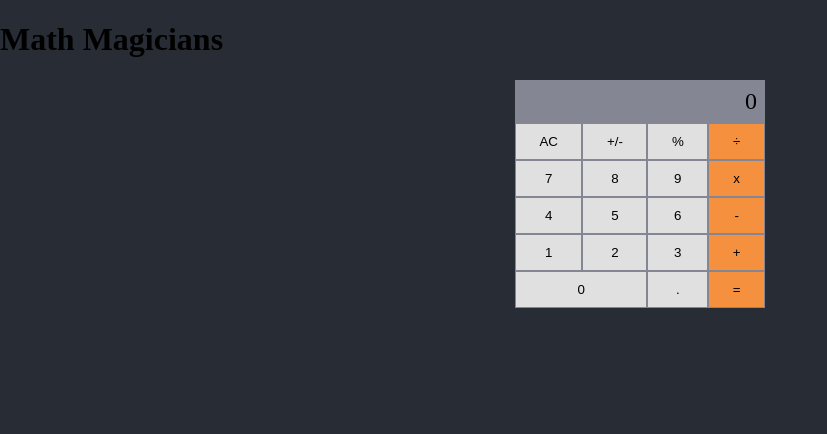
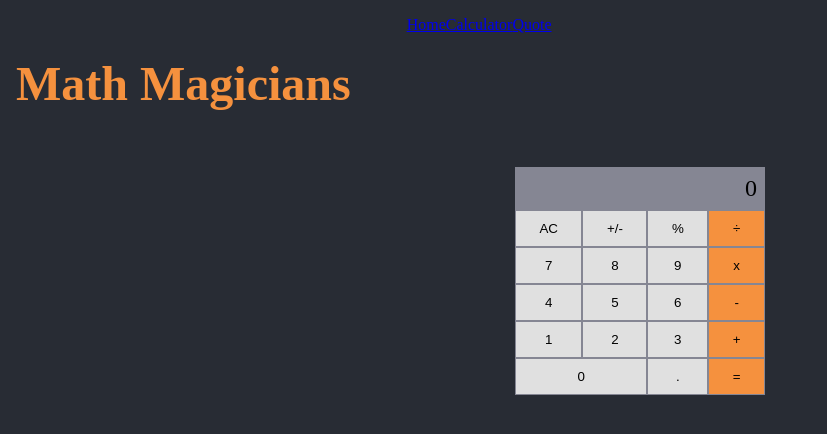
Before and after one commit to J-C-S-V/math-magicians, a React (Create React App) app: page / in a window 1280 px wide. Shown: the top 434 px of the page, without its empty margins (0-827 px from the left). Built offline with nearby package versions, Linux system fonts and the light colour scheme.

Commit message:
Add styles to web site

```diff
--- a/package.json
+++ b/package.json
@@ -50,6 +50,7 @@
     "eslint-plugin-jsx-a11y": "^6.7.1",
     "eslint-plugin-react": "^7.32.2",
     "eslint-plugin-react-hooks": "^4.6.0",
+    "node-sass": "^7.0.3",
     "prop-types": "^15.8.1",
     "stylelint": "^13.13.1",
     "stylelint-config-standard": "^21.0.0",
--- a/src/App.css
+++ /dev/null
@@ -1,16 +0,0 @@
-.App {
-  display: flex;
-  margin-top: 100px;
-}
-
-.title {
-  text-align: center;
-  font-size: 2rem;
-  color: #f5913e;
-}
-
-.App > * {
-  flex: 1;
-  padding: 60px;
-  color: #ccc;
-}
--- a/src/App.js
+++ b/src/App.js
@@ -3,20 +3,11 @@ import {
   BrowserRouter,
   Routes,
   Route,
-  Outlet,
 } from 'react-router-dom';
 import Calculator from './components/calculator';
 import Quote from './components/Quote';
-import './App.css';
-
-function Layout() {
-  return (
-    <>
-      <h1>Math Magicians</h1>
-      <Outlet />
-    </>
-  );
-}
+import Layout from './components/Layout';
+import './styles/App.scss';
 
 function App() {
   return (
--- /dev/null
+++ b/src/components/Layout.jsx
@@ -0,0 +1,18 @@
+import { Outlet } from 'react-router-dom';
+import '../styles/layout.scss';
+
+export default function Layout() {
+  return (
+    <>
+      <nav className="navbar">
+        <h1 className="navbar__h1">Math Magicians</h1>
+        <ul className="navbar__ul">
+          <li className="navbar__li"><a href="https://github.com/microverseinc/curriculum-react-redux/blob/main/math-magicians/project_full_website_v2.md">Home</a></li>
+          <li className="navbar__li"><a href="https://github.com/microverseinc/curriculum-react-redux/blob/main/math-magicians/project_full_website_v2.md">Calculator</a></li>
+          <li className="navbar__li"><a href="https://github.com/microverseinc/curriculum-react-redux/blob/main/math-magicians/project_full_website_v2.md">Quote</a></li>
+        </ul>
+      </nav>
+      <Outlet />
+    </>
+  );
+}
--- a/src/components/calculator.jsx
+++ b/src/components/calculator.jsx
@@ -1,7 +1,7 @@
 import React, { useState } from 'react';
 import PropTypes from 'prop-types';
 import calculate from '../logic/calculate';
-import '../styles/calculator.css';
+import '../styles/calculator.scss';
 
 // Main component
 function Calculator() {
--- a/src/index.js
+++ b/src/index.js
@@ -1,6 +1,6 @@
 import React from 'react';
 import ReactDOM from 'react-dom/client';
-import './index.css';
+import './styles/index.scss';
 import App from './App';
 
 const root = ReactDOM.createRoot(document.getElementById('root'));
--- /dev/null
+++ b/src/styles/App.scss
@@ -0,0 +1,18 @@
+// @import "global-styles";
+
+// .App {
+//   display: flex;
+//   margin-top: 100px;
+// }
+
+// .title {
+//   text-align: center;
+//   font-size: 2rem;
+//   color: map-get($colors, primary-orange );
+// }
+
+// .App > * {
+//   flex: 1;
+//   padding: 60px;
+//   color: map-get($colors, secondary-white);
+// }
--- a/src/styles/calculator.css
+++ b/src/styles/calculator.scss
@@ -1,3 +1,5 @@
+@import 'global-styles';
+
 .main-container {
   display: grid;
   width: 250px;
@@ -6,7 +8,7 @@
 }
 
 .screen-container {
-  background-color: #858693;
+  background-color: map-get($colors, primary-grey);
   padding: 0.5rem;
   grid-column: 1 / span 4;
   display: flex;
@@ -15,8 +17,8 @@
 }
 
 .button {
-  background-color: #e0e0e0;
-  border: 1px solid #858693;
+  background-color: map-get($colors, tertiary-white);
+  border: 1px solid map-get($colors, primary-grey);
   padding: 10px;
 }
 
@@ -29,10 +31,6 @@
   grid-column: 1 / span 2;
 }
 
-.button:nth-child(4n+1) {
-  background-color: #f5913e;
+.button:nth-child(4n+1), .button:last-child{
+  background-color: map-get($colors, primary-orange );
 }
-
-.button:last-child {
-  background-color: #f5913e;
-}
--- /dev/null
+++ b/src/styles/global-styles.scss
@@ -0,0 +1,9 @@
+$colors: (
+  primary-orange: #f5913e,
+  background-black: #282c34,
+  primary-white: #fff,
+  secondary-white: #ccc,
+  tertiary-white: #e0e0e0,
+  primary-grey: #858693,
+  info: #17a2b8,
+);
--- a/src/index.css
+++ b/src/styles/index.scss
@@ -1,3 +1,5 @@
+@import "global-styles";
+
 *,
 *::before,
 *::after {
@@ -7,5 +9,5 @@
 body {
   margin: 0;
   padding: 0;
-  background-color: #282c34;
+  background-color: map-get($colors, background-black );
 }
--- /dev/null
+++ b/src/styles/layout.scss
@@ -0,0 +1,18 @@
+@import 'global-styles';
+
+.navbar {
+  display: flex;
+
+}
+
+.navbar__h1 {
+  padding: 1rem;
+  font-size: 3rem;
+  color: map-get($colors, primary-orange);
+}
+
+.navbar__ul {
+  display: flex;
+  list-style: none;
+  color: map-get($colors, primary-white);
+}
```
Also changed, not shown: 1 other file (tests, documents, lock files or other folders).
